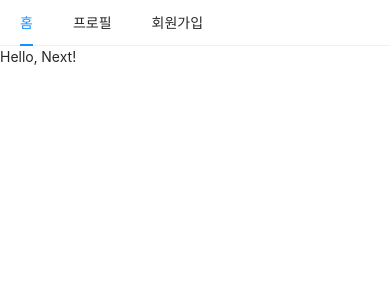
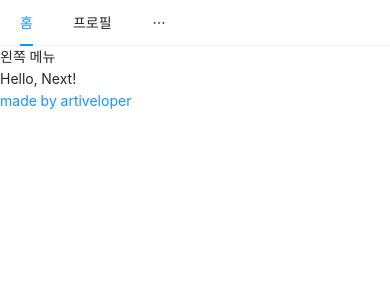
Before and after one commit to artiveloper/inflearn-nodebird, a Next.js app: page / in a window 390 px wide. Shown: the top 300 px of the page. Built offline with nearby package versions, Linux system fonts and the light colour scheme.

Commit message:
반응형 그리드 사용하기

```diff
--- a/components/AppLayout.js
+++ b/components/AppLayout.js
@@ -2,7 +2,10 @@
 import PropTypes from 'prop-types'
 import Link from 'next/link'
 import {
-    Menu
+    Input,
+    Menu,
+    Row,
+    Col
 } from 'antd';
 
 const AppLayout = ({children}) => {
@@ -16,10 +19,23 @@
                     <Link href='/profile'><a>프로필</a></Link>
                 </Menu.Item>
                 <Menu.Item>
+                    <Input.Search enterButton style={{verticalAlign: 'middle'}}/>
+                </Menu.Item>
+                <Menu.Item>
                     <Link href='/signup'><a>회원가입</a></Link>
                 </Menu.Item>
             </Menu>
-            {children}
+            <Row gutter={8}>
+                <Col xs={24} md={6}>
+                    왼쪽 메뉴
+                </Col>
+                <Col xs={24} md={12}>
+                    {children}
+                </Col>
+                <Col xs={24} md={6}>
+                    <a href="https://inflearn.com" target="_blank" rel="noreferrer noopener">made by artiveloper</a>
+                </Col>
+            </Row>
         </div>
     )
 }
```
